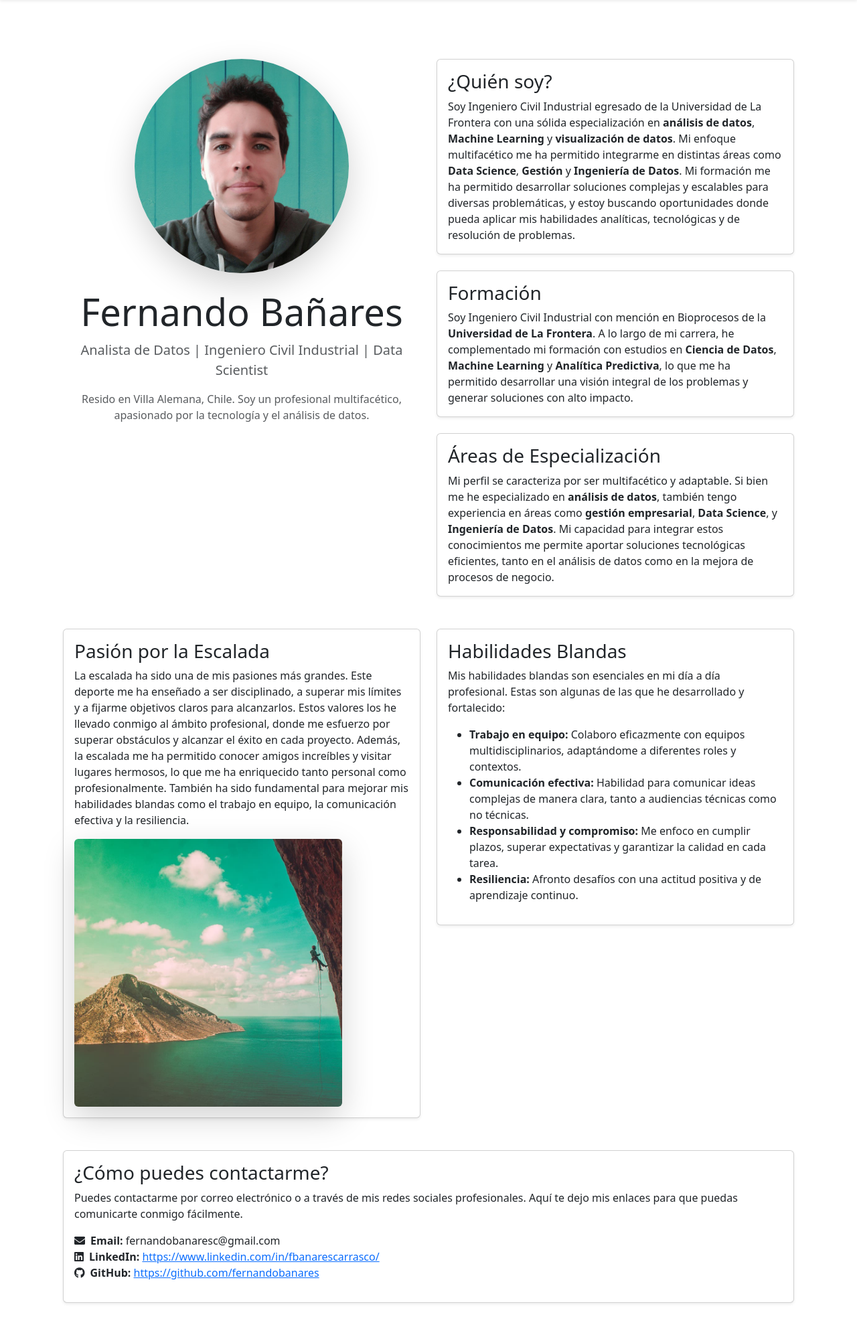
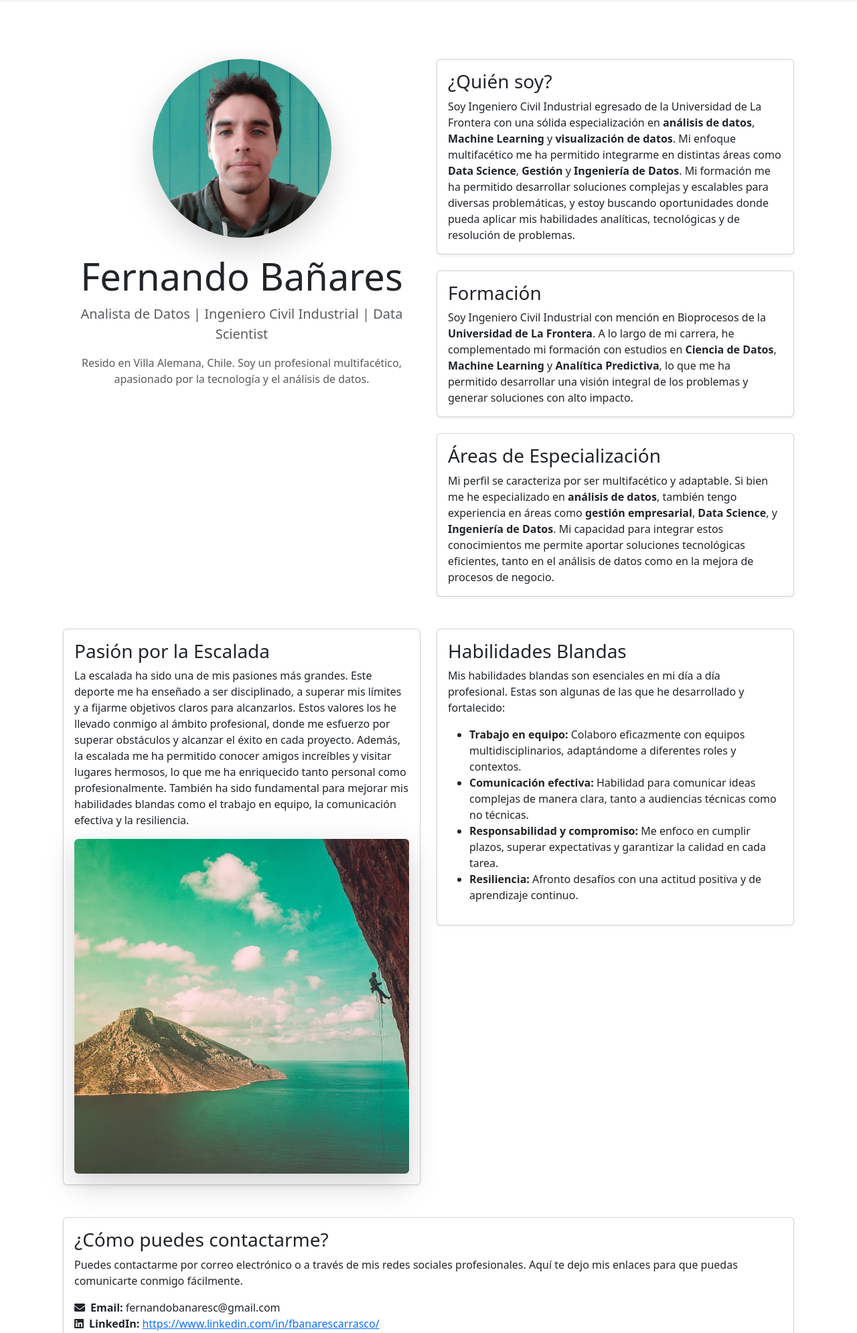
Before and after one commit to fernandobanares/portafolio1, a Django app: page /sobre-mi/ in a window 1280 px wide. Shown: the part 56-2047 px from the top of the page at 67% size. Run offline with Django 5.2, Linux system fonts and the light colour scheme.

Commit message:
5 mejora sobre_mi

```diff
--- a/templates/sobre_mi.html
+++ b/templates/sobre_mi.html
@@ -6,9 +6,9 @@
 {% block content %}
 <div class="container my-5">
     <div class="row">
-        <!-- Columna de información personal y fotos -->
+        <!-- Columna de información personal y foto -->
         <div class="col-lg-6 col-md-12 mb-4 text-center">
-            <img src="{% static 'images/fernando_banares.jpg' %}" class="img-fluid rounded-circle shadow-lg" alt="Fernando Bañares" style="max-width: 60%; height: auto;">
+            <img src="{% static 'images/fernando_banares.jpg' %}" class="img-fluid rounded-circle shadow-lg" alt="Fernando Bañares" style="max-width: 50%; height: auto;">
             <h1 class="display-4 mt-4">Fernando Bañares</h1>
             <p class="lead text-muted">Analista de Datos | Ingeniero Civil Industrial | Data Scientist</p>
             <p class="text-muted">Resido en Villa Alemana, Chile. Soy un profesional multifacético, apasionado por la tecnología y el análisis de datos.</p>
@@ -54,7 +54,7 @@
                     <p class="card-text">
                         La escalada ha sido una de mis pasiones más grandes. Este deporte me ha enseñado a ser disciplinado, a superar mis límites y a fijarme objetivos claros para alcanzarlos. Estos valores los he llevado conmigo al ámbito profesional, donde me esfuerzo por superar obstáculos y alcanzar el éxito en cada proyecto. Además, la escalada me ha permitido conocer amigos increíbles y visitar lugares hermosos, lo que me ha enriquecido tanto personal como profesionalmente. También ha sido fundamental para mejorar mis habilidades blandas como el trabajo en equipo, la comunicación efectiva y la resiliencia.
                     </p>
-                    <img src="{% static 'images/escalada.jpg' %}" class="img-fluid rounded shadow-lg" alt="Escalada en roca" style="max-width: 80%; height: auto;">
+                    <img src="{% static 'images/escalada.jpg' %}" class="img-fluid rounded shadow-lg" alt="Escalada en roca" style="max-width: 100%; height: auto;">
                 </div>
             </div>
         </div>
```
